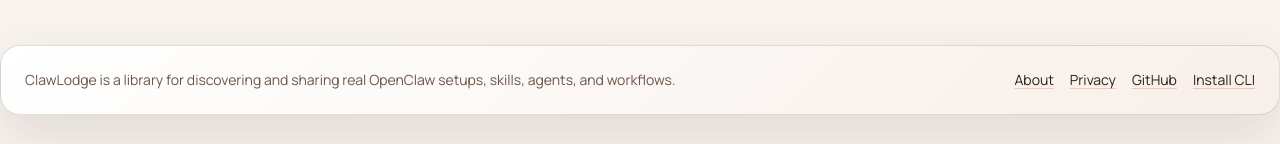
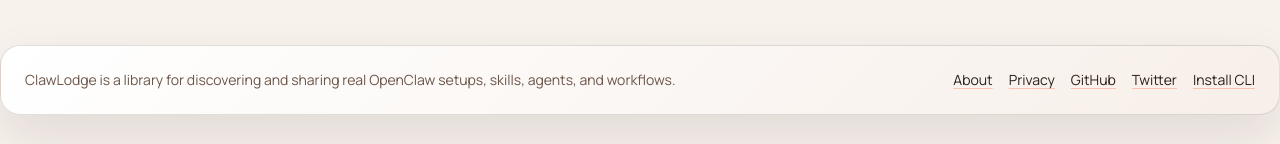
Before and after one commit to memepilot/clawlodge, a Next.js app: page / in a window 1280 px wide. Shown: the part 653-797 px from the top of the page. Built offline with nearby package versions, Linux system fonts and the light colour scheme; no server answers; the database is empty.

Commit message:
Add X link to the footer

```diff
--- a/app/layout.tsx
+++ b/app/layout.tsx
@@ -88,6 +88,9 @@ export default async function RootLayout({ children }: { children: React.ReactNo
                 <a className="inline-link" href={siteConfig.githubUrl} target="_blank" rel="noreferrer">
                   {t.nav.github}
                 </a>
+                <a className="inline-link" href={siteConfig.xUrl} target="_blank" rel="noreferrer">
+                  {t.nav.twitter}
+                </a>
                 <a className="inline-link" href={siteConfig.npmCliUrl} target="_blank" rel="noreferrer">
                   {t.nav.installCli}
                 </a>
--- a/lib/i18n.ts
+++ b/lib/i18n.ts
@@ -17,6 +17,7 @@ export const messages = {
       pluginUpload: "Plugin Upload",
       settings: "Settings",
       github: "GitHub",
+      twitter: "Twitter",
       language: "中文",
       about: "About",
       privacy: "Privacy",
@@ -219,6 +220,7 @@ export const messages = {
       pluginUpload: "插件上传",
       settings: "设置",
       github: "GitHub",
+      twitter: "Twitter",
       language: "EN",
       about: "关于",
       privacy: "隐私",
--- a/lib/site.ts
+++ b/lib/site.ts
@@ -5,6 +5,7 @@ export const siteConfig = {
     "Discover OpenClaw setups, reusable skills, agent workflows, and creator-focused automation examples for YouTube, TikTok, and more.",
   origin: process.env.APP_ORIGIN?.trim() || "https://clawlodge.com",
   githubUrl: "https://github.com/memepilot/clawlodge",
+  xUrl: "https://x.com/realclawlodge",
   npmCliUrl: "https://www.npmjs.com/package/clawlodge-cli",
 };
 
```
